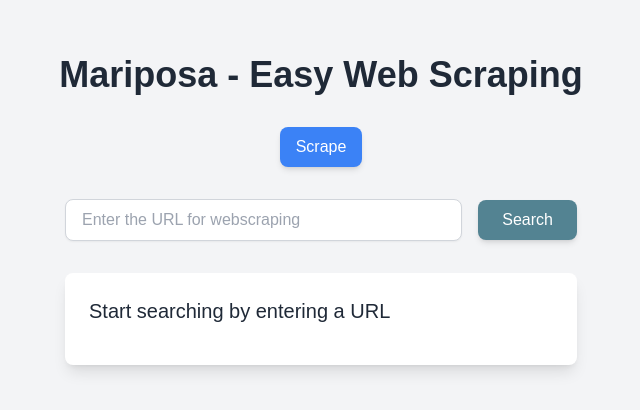
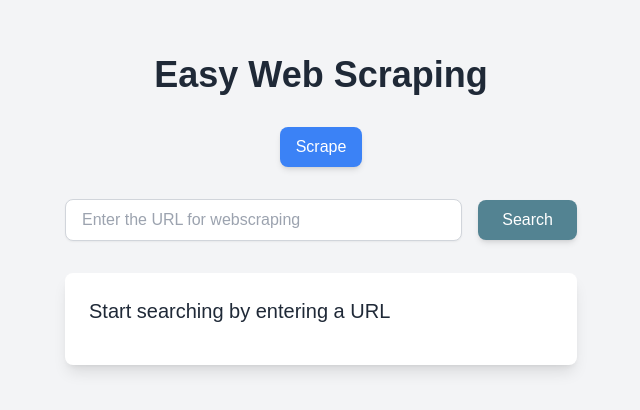
Before and after one commit to alexjamesmx/Hackathon-Browser-AI-Agent-Front, a React (Create React App) app: page / in a window 1280 px wide. Shown: the part 190-600 px from the top of the page, without its empty margins (319-959 px from the left). Built offline with nearby package versions, Linux system fonts and the light colour scheme.

Commit message:
added author

```diff
--- a/public/index.html
+++ b/public/index.html
@@ -7,8 +7,9 @@
     <meta name="theme-color" content="#000000" />
     <meta
       name="description"
-      content="Web site created using create-react-app"
+      content="Feed site's links and get the most relevant info from them. You might find hidden stuff 🤫"
     />
+    <meta name="author" content="alexjamesmx" />
     <link rel="apple-touch-icon" href="%PUBLIC_URL%/logo192.png" />
     <!--
       manifest.json provides metadata used when your web app is installed on a
@@ -24,7 +25,7 @@
       work correctly both with client-side routing and a non-root public URL.
       Learn how to configure a non-root public URL by running `npm run build`.
     -->
-    <title>Mariposa</title>
+    <title>IA Agent - Web scrapper</title>
   </head>
   <!-- Google tag (gtag.js) -->
   <script
--- a/src/App.js
+++ b/src/App.js
@@ -60,10 +60,7 @@
       setHistory(data);
       console.log(data);
     } catch (error) {
-      console.error(
-        "There was a problem with the history fetch operation:",
-        error
-      );
+      console.error("There was scrapping data. IA error", error);
     }
   };
 
@@ -212,7 +209,7 @@
           theme="light"
         />
         <h1 className="text-4xl font-semibold text-gray-800 mb-8">
-          Mariposa - Easy Web Scraping
+          Easy Web Scraping
         </h1>
 
         {/* Tabs */}
```
